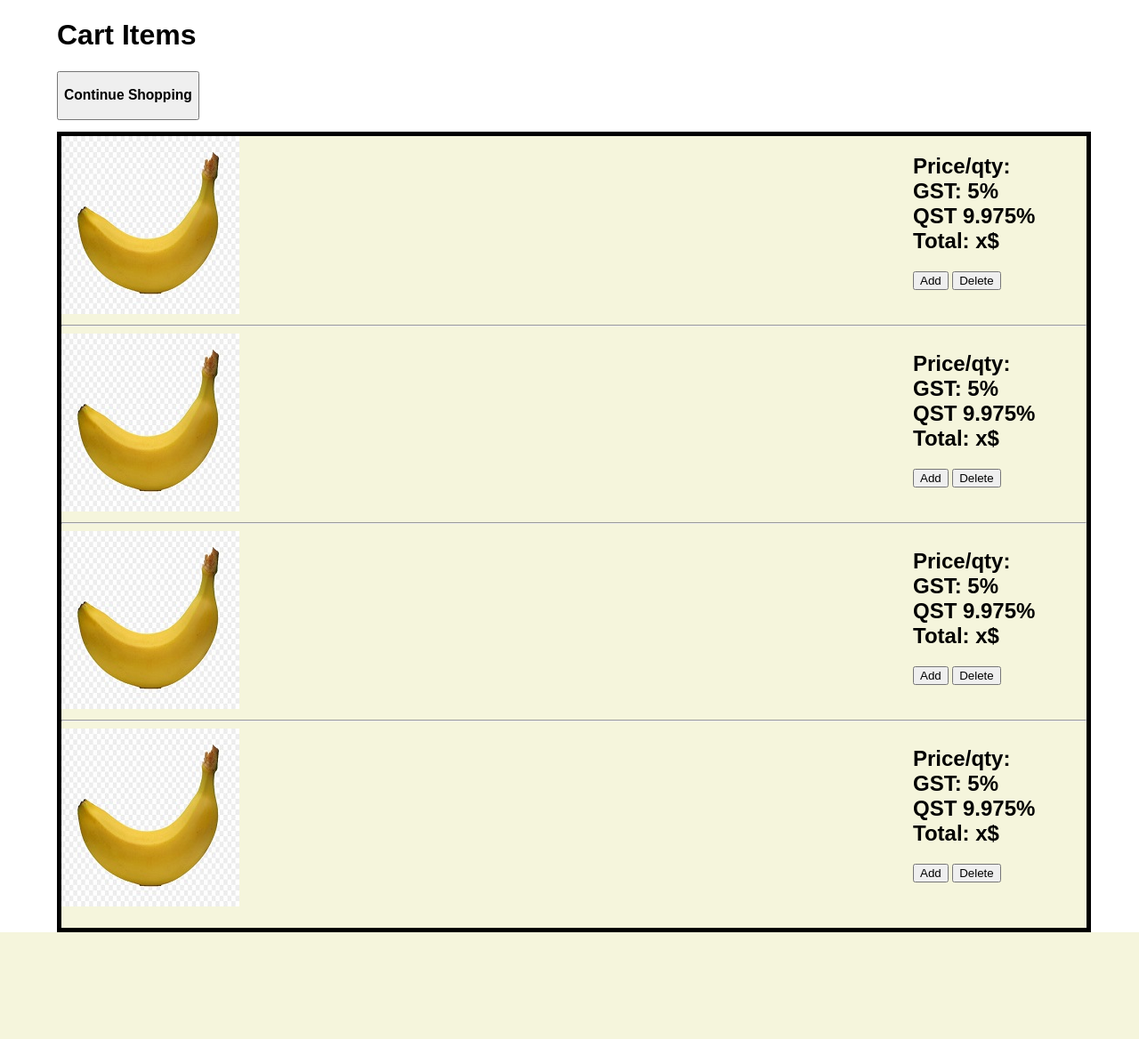
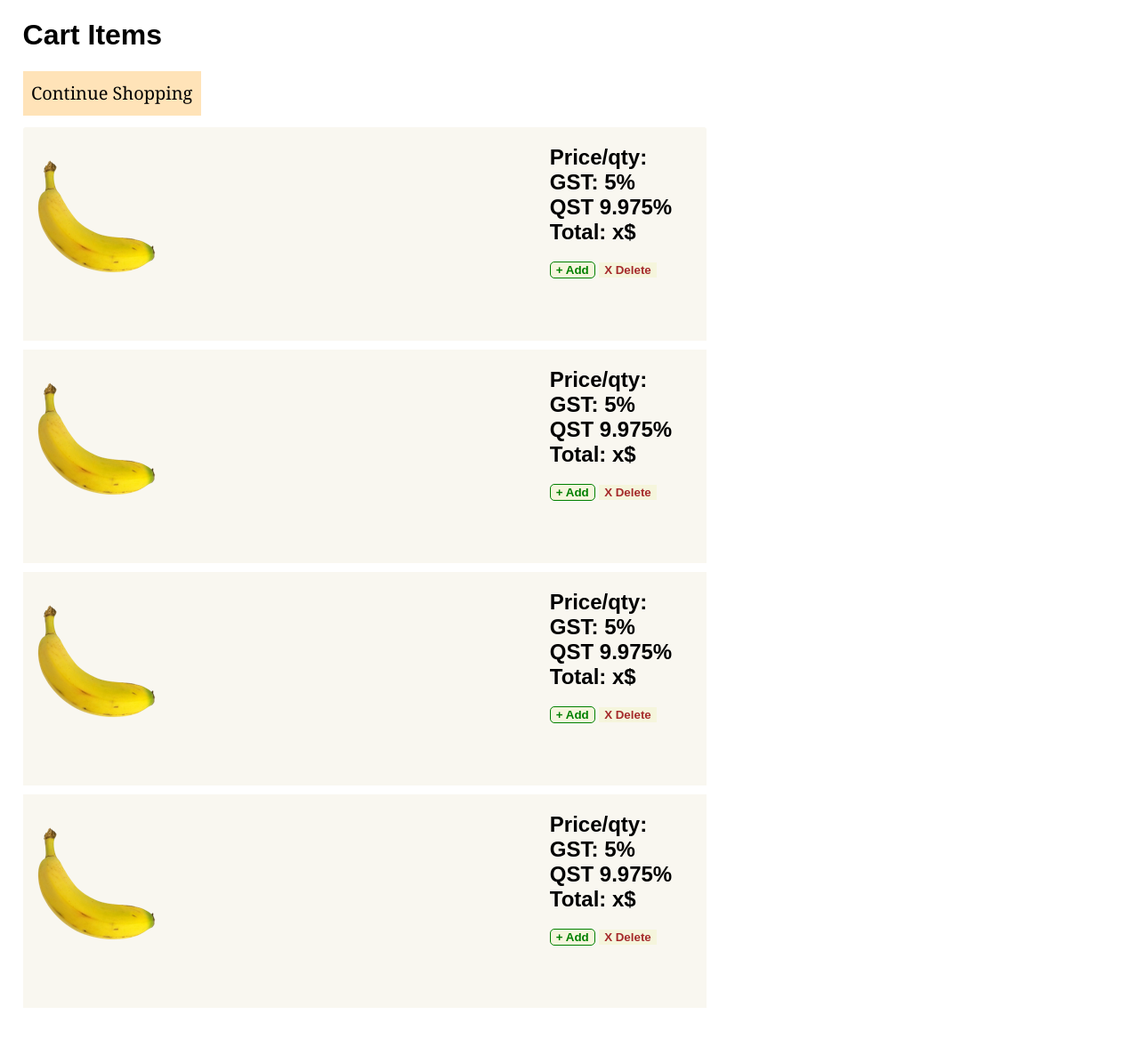
Before and after one commit to TomastpPereira/Soen287Group, a PHP site: page /P4.html in a window 1280 px wide. Shown: the part 48-1216 px from the top of the page at 89% size. Before the commit the page ends 1096 px from the top, so only its background shows below. Run offline with PHP 8.4, Linux system fonts and the light colour scheme.

Commit message:
Rough draft continued..
p4 already looking much better

```diff
--- a/P4.html
+++ b/P4.html
@@ -25,11 +25,11 @@
     </div>
 
     <div>
-    <h1 style="margin-left: 5%;">Cart Items</h1>
+    <h1 style="margin-left: 2%;">Cart Items</h1>
 
     <form action="" class="top-form">
 
-        <button type="submit"><h3>Continue Shopping</h3></button>
+        <button type="submit" class="shop">Continue Shopping</button>
 
     </form>
     </div>
@@ -41,64 +41,63 @@
 
                 <h2> Price/qty: <br> GST: 5% <br>QST 9.975% <br> Total: x$ </h2>
                 <form action="">
-                    <button type="submit">Add</button>
-                    <button type="submit">Delete</button>
+                    <button type="submit" class="add"><strong>+ Add</strong></button>
+                    <button type="submit" class="delete delete1"><strong>X Delete</strong></button>
                 </form>
 
             </div>
 
-        <img src="./images/banana.jpg" alt="banana">
+        <img src="./images/banane.png" alt="banana" style="margin-top: 25px;">
+        </div>
 
-
-        </div>
-        <hr>
+        <!-- <hr> -->
         <div class="row">
 
             <div class="inner-text">
 
                 <h2> Price/qty: <br> GST: 5% <br>QST 9.975% <br> Total: x$ </h2>
                 <form action="">
-                    <button type="submit">Add</button>
-                    <button type="submit">Delete</button>
+                    <button type="submit" class="add"><strong>+ Add</strong></button>
+                    <button type="submit" class="delete delete1"><strong>X Delete</strong></button>
                 </form>
 
             </div>
 
-            <img src="./images/banana.jpg" alt="banana">
+            <img src="./images/banane.png" alt="banana" style="margin-top: 25px;">
 
 
         </div>
-        <hr>
+        <!-- <hr> -->
         <div class="row">
 
             <div class="inner-text">
 
                 <h2> Price/qty: <br> GST: 5% <br>QST 9.975% <br> Total: x$ </h2>
                 <form action="">
-                    <button type="submit">Add</button>
-                    <button type="submit">Delete</button>
+                    <button type="submit" class="add"><strong>+ Add</strong></button>
+                    <button type="submit" class="delete delete1" ><strong>X Delete</strong></button>
                 </form>
 
             </div>
 
-            <img src="./images/banana.jpg" alt="banana">
+            <img src="./images/banane.png" alt="banana" style="margin-top: 25px;">
 
 
         </div>
-        <hr>
+        <!-- <hr> -->
         <div class="row">
 
             <div class="inner-text">
 
                 <h2> Price/qty: <br> GST: 5% <br>QST 9.975% <br> Total: x$ </h2>
                 <form action="">
-                    <button type="submit">Add</button>
-                    <button type="submit">Delete</button>
+                    <button type="submit" class="add"><strong>+ Add</strong></button>
+                    <button type="submit" class="delete delete1"><strong>X Delete</strong></button>
                 </form>
 
             </div>
 
-            <img src="./images/banana.jpg" alt="banana">
+            <img src="./images/banane.png" alt="banana" style="margin-top: 25px;">
 
 
         </div>
@@ -110,5 +109,7 @@
 
 
 
+
+
 </body>
 </html>
--- a/styles.css
+++ b/styles.css
@@ -88,12 +88,23 @@ body {
 /* P4 styles */
 
 .outer-rec {
-  width: 90%;
-  height: 890px;
-  margin-left: 5%;
-  margin-right: 5%;
-  border: 5px solid #000;
-  background-color: beige;
+  width: 60%;
+  height: 1000px;
+  margin-left: 2%;
+  margin-bottom: 25px;
+  background-color: #f9f7f0;
+  /* background-color: #fbfaf6; */
+  border-radius: 3px;
+}
+
+.row {
+  border-bottom: 10px solid white;
+  width: 100%;
+  height: 25%;
+  box-sizing: border-box;
+
+  /* border-left: 1px solid black;
+  border-right: 1px solid black; */
 }
 
 .inner-text {
@@ -102,6 +113,45 @@ body {
 }
 
 .top-form {
-  margin-left: 5%;
+  margin-left: 2%;
   margin-bottom: 1%;
 }
+
+.delete {
+  background-color: beige;
+  color: brown;
+  border: none;
+  cursor: pointer;
+}
+
+.add {
+  background-color: beige;
+  color: green;
+  border: none;
+  cursor: pointer;
+  transition-duration: 0.5s;
+  border: 1.5px solid green;
+  border-radius: 5px;
+}
+
+.add:hover {
+  background-color: #4caf50;
+  color: white;
+}
+
+.shop {
+  background-color: rgb(255, 227, 184);
+  color: black;
+  border: none;
+  width: 200px;
+  height: 50px;
+  font-size: 20px;
+  font-family: Georgia, "Times New Roman", Times, serif;
+  transition-duration: 0.5s;
+  cursor: pointer;
+}
+
+.shop:hover {
+  background-color: orange;
+  color: white;
+}
```
Also changed, not shown: images/banane.png (added).
